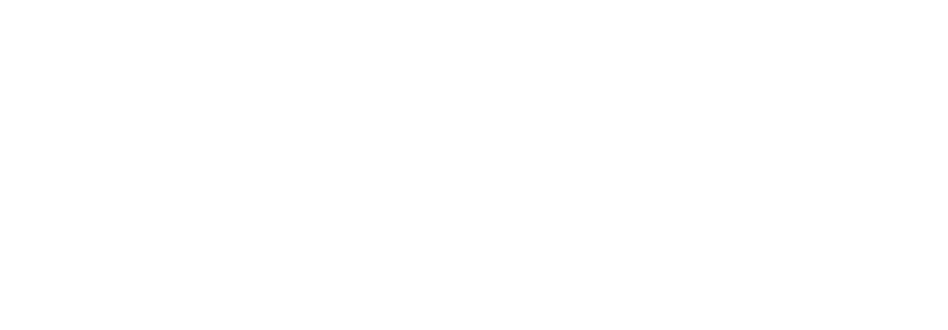
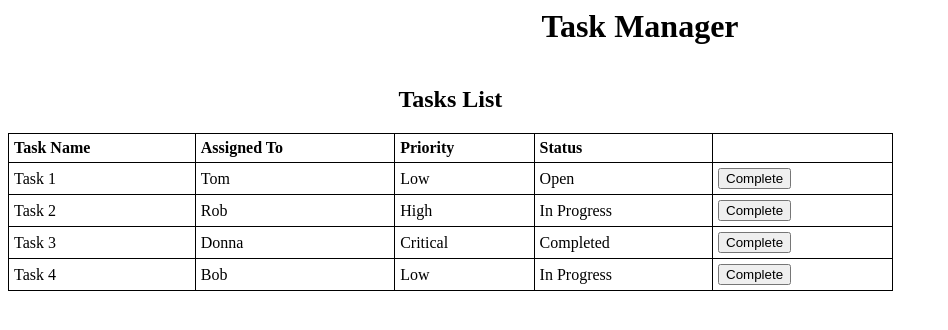
Before and after one commit to kavya-gaddipati/angular-zluw1t, an Angular app: page / in a window 1280 px wide. Shown: the top 330 px of the page, without its empty margins (0-948 px from the left). Built offline with nearby package versions, Linux system fonts and the light colour scheme.

Commit message:
4 files modified, 7 added

```diff
--- /dev/null
+++ b/src/Components/task-manager/task-manager.component.css
@@ -0,0 +1,17 @@
+.center {
+  display: flex;
+  justify-content: center;
+  align-items: center;
+}
+
+table,
+th,
+td {
+  border: 1px solid black;
+  border-collapse: collapse;
+}
+th,
+td {
+  padding: 5px;
+  text-align: left;
+}
--- /dev/null
+++ b/src/Components/task-manager/task-manager.component.html
@@ -0,0 +1,22 @@
+<div>
+  <h1 class="center">Task Manager</h1>
+  <table style="width:70%">
+    <caption>
+      <h2>Tasks List</h2>
+    </caption>
+    <tr>
+      <th>Task Name</th>
+      <th>Assigned To</th>
+      <th>Priority</th>
+      <th>Status</th>
+      <th></th>
+    </tr>
+    <tr *ngFor="let task of tasks">
+      <td>{{ task.taskName }}</td>
+      <td>{{ task.assignedTo }}</td>
+      <td>{{ task.priority }}</td>
+      <td>{{ task.status }}</td>
+      <td><button>Complete</button></td>
+    </tr>
+  </table>
+</div>
--- /dev/null
+++ b/src/Components/task-manager/task-manager.component.ts
@@ -0,0 +1,19 @@
+import { Component, OnInit } from '@angular/core';
+import { Tasks } from '../../model/task';
+import { GetTaskDataService } from '../../services/get-task-data.service';
+
+@Component({
+  selector: 'app-task-manager',
+  templateUrl: './task-manager.component.html',
+  styleUrls: ['./task-manager.component.css'],
+})
+export class TaskManagerComponent implements OnInit {
+  tasks: Tasks[] = [];
+  constructor(private getTaskDataService: GetTaskDataService) {
+    this.getTaskDataService.getTasks().subscribe((data) => {
+      this.tasks = data;
+    });
+  }
+
+  ngOnInit() {}
+}
--- a/src/index.html
+++ b/src/index.html
@@ -1,8 +1,8 @@
 <html>
   <head>
-    <title>My app</title>
+    <title>Task Manager</title>
   </head>
   <body>
-    <my-app>Loading...</my-app>
+    <app-task-manager>Loading...</app-task-manager>
   </body>
 </html>
--- a/src/main.ts
+++ b/src/main.ts
@@ -1,16 +1,5 @@
 import 'zone.js/dist/zone';
-import { Component } from '@angular/core';
-import { CommonModule } from '@angular/common';
-import { bootstrapApplication } from '@angular/platform-browser';
+import { platformBrowserDynamic } from '@angular/platform-browser-dynamic';
+import { AppModule } from './app.module';
 
-@Component({
-  selector: 'my-app',
-  standalone: true,
-  imports: [CommonModule],
-  template: ``,
-})
-export class App {
-  name = 'Angular';
-}
-
-bootstrapApplication(App);
+platformBrowserDynamic().bootstrapModule(AppModule);
--- /dev/null
+++ b/src/mockdata/taskData.json
@@ -0,0 +1,26 @@
+[
+  {
+    "taskName": "Task 1",
+    "assignedTo": "Tom",
+    "priority": "Low",
+    "status": "Open"
+  },
+  {
+    "taskName": "Task 2",
+    "assignedTo": "Rob",
+    "priority": "High",
+    "status": "In Progress"
+  },
+  {
+    "taskName": "Task 3",
+    "assignedTo": "Donna",
+    "priority": "Critical",
+    "status": "Completed"
+  },
+  {
+    "taskName": "Task 4",
+    "assignedTo": "Bob",
+    "priority": "Low",
+    "status": "In Progress"
+  }
+]
--- /dev/null
+++ b/src/model/task.ts
@@ -0,0 +1,6 @@
+export class Tasks {
+  taskName: String = '';
+  assignedTo: String = '';
+  priority: String = '';
+  status: String = '';
+}
--- /dev/null
+++ b/src/services/get-task-data.service.ts
@@ -0,0 +1,16 @@
+import { Injectable } from '@angular/core';
+import { of } from 'rxjs';
+import taskData from '../mockdata/taskData.json';
+
+@Injectable({
+  providedIn: 'root',
+})
+export class GetTaskDataService {
+  constructor() {}
+  data = taskData;
+
+  getTasks() {
+    //When working with actual data fetch it using http GET call.
+    return of(this.data);
+  }
+}
--- a/tsconfig.json
+++ b/tsconfig.json
@@ -1,7 +1,6 @@
 {
   "compileOnSave": false,
   "compilerOptions": {
-    "strict": true,
     "baseUrl": "./",
     "outDir": "./dist/out-tsc",
     "sourceMap": true,
@@ -13,7 +12,10 @@
     "importHelpers": true,
     "target": "es2015",
     "typeRoots": ["node_modules/@types"],
-    "lib": ["es2018", "dom"]
+    "lib": ["es2018", "dom"],
+    "resolveJsonModule": true,
+    "esModuleInterop": true,
+    "allowSyntheticDefaultImports": true
   },
   "angularCompilerOptions": {
     "strictTemplates": true,
```
Also changed, not shown: package.json (+10 -10 lines), src/app.module.ts (added, +14 -0 lines).
